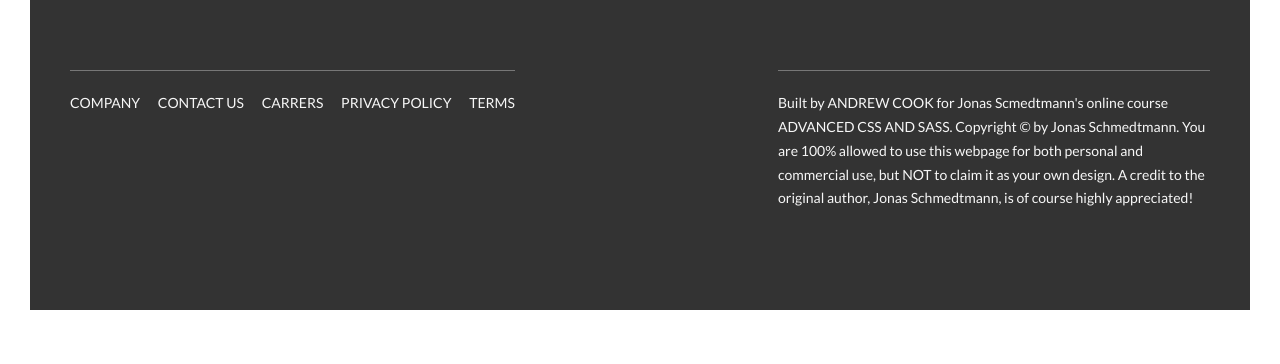
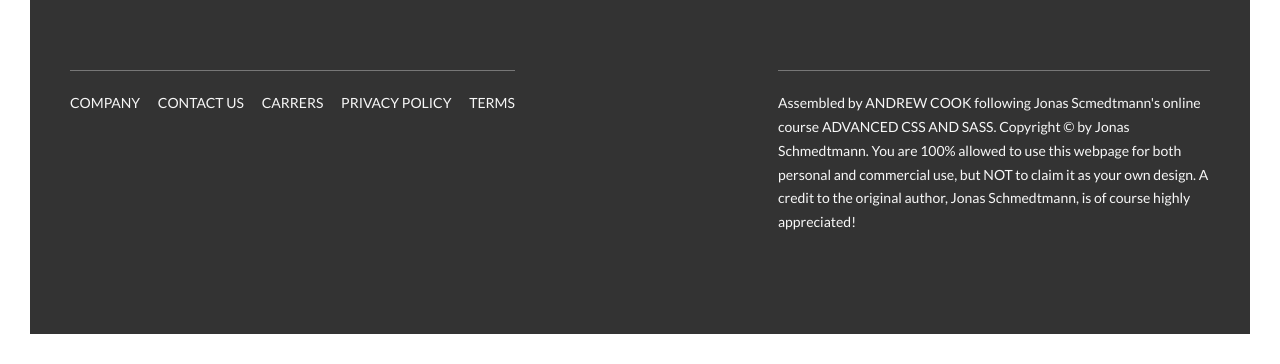
Before and after one commit to SleazyCook/natours, a website: page index.html in a window 1280 px wide. Shown: the part 5815-6179 px from the top of the page. Before the commit the page ends 6155 px from the top, so only its background shows below. Drawn offline with Linux system fonts and the light colour scheme.

Commit message:
fix author tag once more

```diff
--- a/index.html
+++ b/index.html
@@ -390,7 +390,7 @@
                 </div>
                 <div class="col-1-of-2">
                     <p class="footer__copyright">
-                        Built by <a href="https://developedbydrewford.netlify.app" class="footer__link">Andrew Cook</a> for Jonas Scmedtmann's online course <a href="#" class="footer__link">Advanced CSS and Sass</a>.
+                        Assembled by <a href="https://developedbydrewford.netlify.app" class="footer__link">Andrew Cook</a> following Jonas Scmedtmann's online course <a href="#" class="footer__link">Advanced CSS and Sass</a>.
                         Copyright &copy; by Jonas Schmedtmann. You are 100% allowed to use this webpage for both personal
                         and commercial use, but NOT to claim it as your own design. A credit to the original author, Jonas
                         Schmedtmann, is of course highly appreciated!
```
